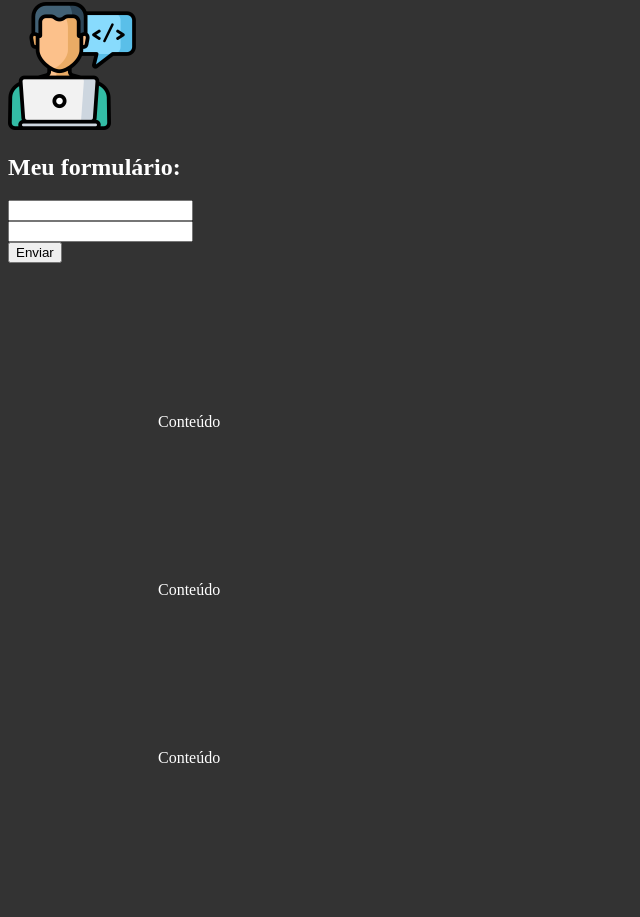
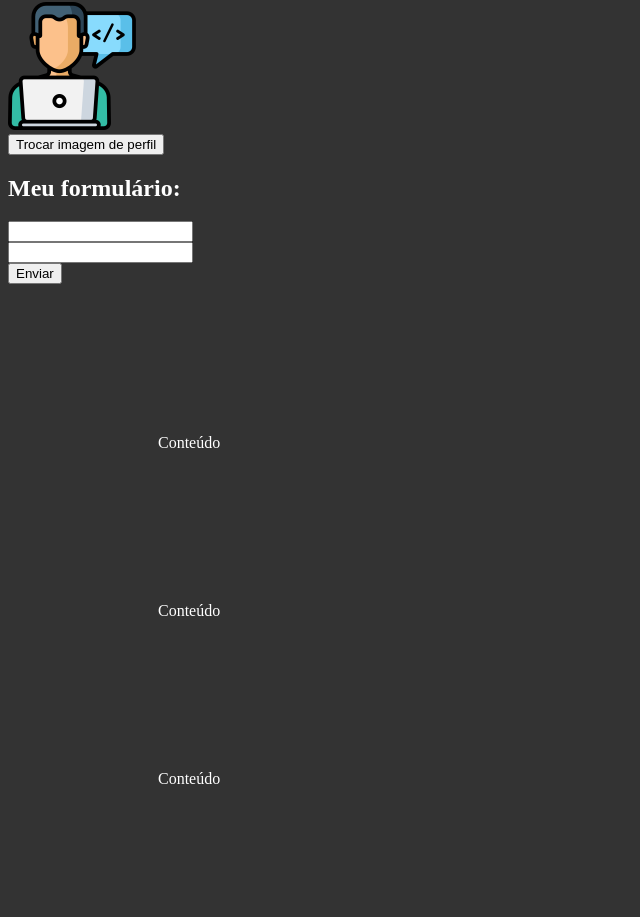
Before and after one commit to patriciadania/Vue-Project, a Vue app: page / in a window 1280 px wide. Shown: the part 880-1797 px from the top of the page, without its empty margins (0-640 px from the left). Built offline with nearby package versions, Linux system fonts and the light colour scheme.

Commit message:
Eventos com emit

```diff
--- /dev/null
+++ b/src/components/MudarImagem.vue
@@ -0,0 +1,11 @@
+<template>
+    <div>
+    <button @click='$emit("mudarImagem")'>Trocar imagem de perfil</button>
+</div>
+  </template>
+  <script>
+  export default {
+    name: "MudarImagem",
+    emits: ["mudarImagem"]
+  };
+  </script>
--- a/src/components/Picture.vue
+++ b/src/components/Picture.vue
@@ -1,14 +1,25 @@
 <template>
   <img :src="avatar" :alt="descricao" />
+  <MudarImagem @mudar-imagem="TrocarImagem" />
 </template>
 <script>
+import MudarImagem from "./MudarImagem.vue";
+
 export default {
   name: "Picture",
+  components: {
+    MudarImagem,
+  },
   data() {
     return {
       avatar: "/img/avatar.png",
-      descricao: "Matheus Battisti",
+      descricao: "Patricia Adania",
     };
+  },
+  methods: {
+    TrocarImagem() {
+      this.avatar = "/img/avatar2.png";
+    },
   },
 };
 </script>
```
Also changed, not shown: public/img/avatar2.png (added).
